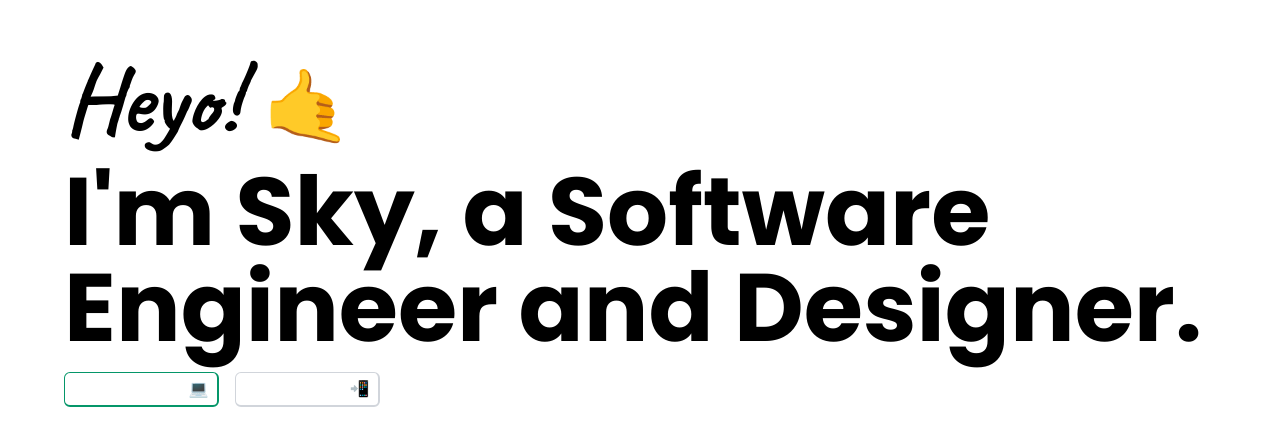
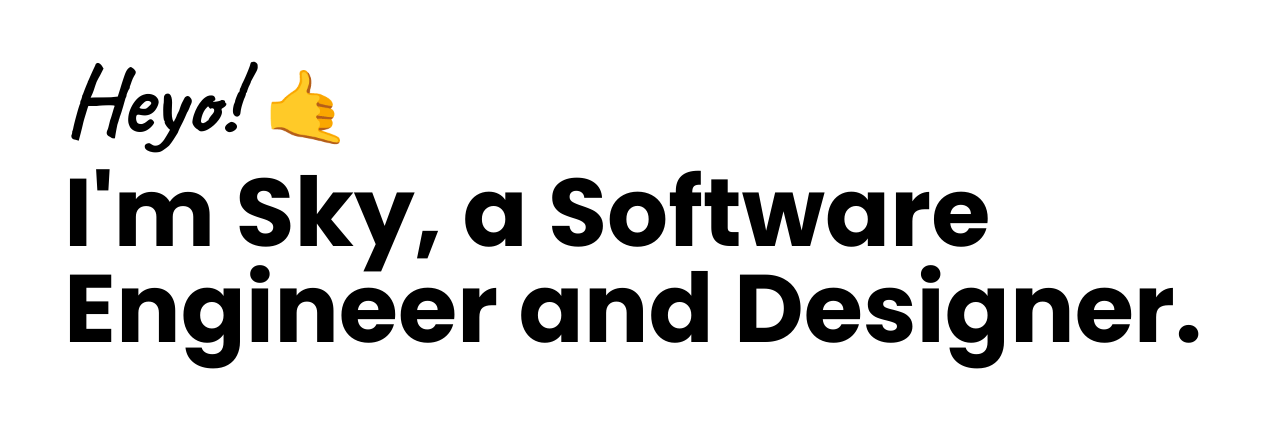
Before and after one commit to skystanoyevitch/sky-portfolio, a React (Create React App) app: page / in a window 1280 px wide. Shown: the part 171-616 px from the top of the page. Built offline with nearby package versions, Linux system fonts and the light colour scheme.

Commit message:
re-styled hero btns

```diff
--- a/src/Pages/Home/Components/Hero.jsx
+++ b/src/Pages/Home/Components/Hero.jsx
@@ -19,7 +19,8 @@ function Hero() {
 				<div className="container mx-auto flex flex-col lg:justify-center lg:flex-row p-8 lg:p-8 xl:p-0 lg:h-full">
 					<div className="flex flex-col justify-center space-y-4 container mx-auto max-w-sm md:max-w-lg lg:max-w-6xl">
 						<p className="text-5xl md:text-6xl xl:text-8xl font-caveat font-bold text-neutral-300">
-              Heyo! <span className="text-3xl md:text-7xl">🤙</span>
+							Heyo!{" "}
+							<span className="text-3xl md:text-7xl">🤙</span>
 						</p>
 						<div className="text-5xl md:text-5xl xl:text-8xl font-poppins font-bold text-neutral-300">
 							I'm Sky, a Software Engineer and Designer.{" "}
@@ -28,18 +29,18 @@ function Hero() {
 						<div className="text-white text-sm md:text-base font-mono flex space-x-4">
 							<a
 								href="/portfolio"
-                className="border-green-600 border border-r-2 border-b-2 rounded-md py-1 px-2 flex place-items-center space-x-2"
+								className="bg-orange-800 rounded-lg py-1 px-2 flex place-items-center space-x-2"
 							>
 								{/* <FaLaptop /> */}
-                <div>My Projects 💻 </div>
+								<div>My Projects</div>
 							</a>
 							<a
 								href="https://twitter.com/Sky_webdev"
 								target="blank_"
-                className="border border-r-2 border-b-2 border-orange-500 rounded-md py-1 px-2 flex place-items-center space-x-2"
+								className="bg-orange-800 rounded-lg py-1 px-2 flex place-items-center space-x-2"
 							>
 								{/* <FaXTwitter /> */}
-                <div>Contact Me 📲</div>
+								<div>Contact Me</div>
 							</a>
 						</div>
 					</div>
```
Lines whose indentation alone changed are shown as unchanged.
